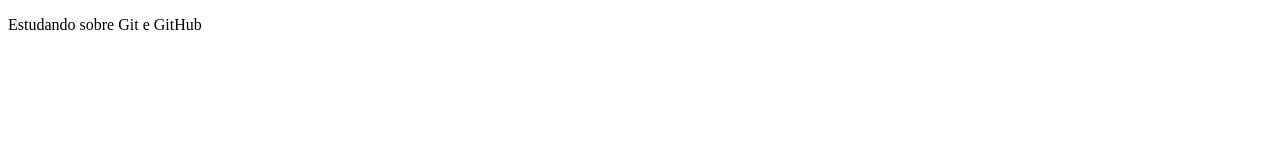
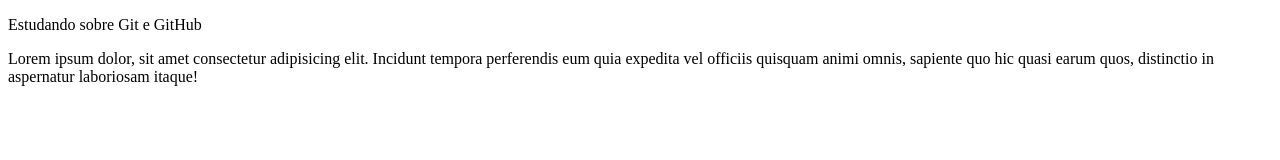
Before and after one commit to Lckhck/projeto-1, a plain HTML site: page index.html in a window 1280 px wide. Drawn offline with Linux system fonts and the light colour scheme.

Commit message:
Adicionado texto lorem no body

```diff
--- a/index.html
+++ b/index.html
@@ -20,5 +20,6 @@
         git log --oneline -> mostra todos os commits de forma mais resumida
         git merge -> faz a fusão da branch a linha do tempo main/master
     -->
+    <p>Lorem ipsum dolor, sit amet consectetur adipisicing elit. Incidunt tempora perferendis eum quia expedita vel officiis quisquam animi omnis, sapiente quo hic quasi earum quos, distinctio in aspernatur laboriosam itaque!</p>
 </body>
 </html>
```
